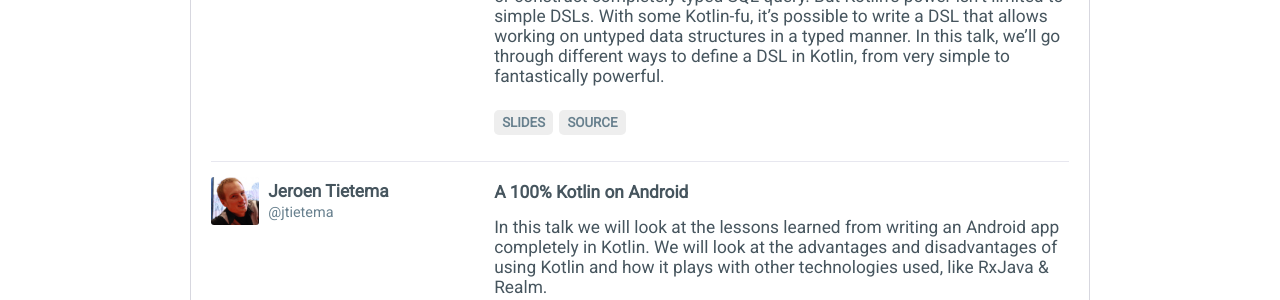
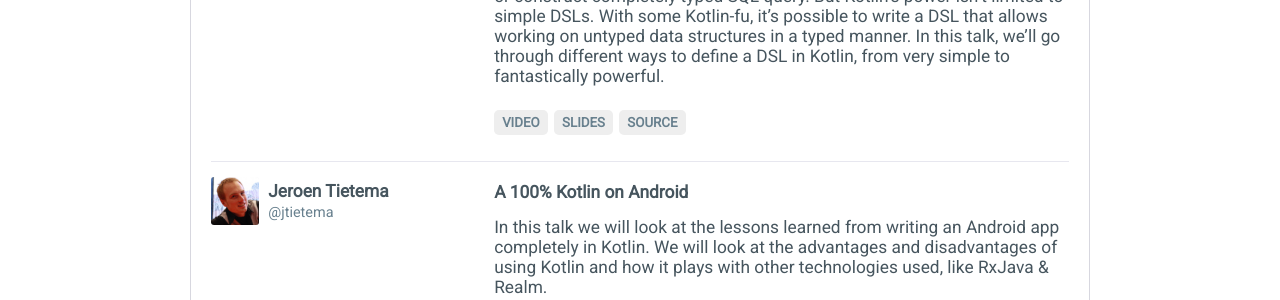
Before and after one commit to garethsime/sydkotlin.github.io, a Jekyll site: the page built from index.html, in a window 1280 px wide. Shown: the part 801-1101 px from the top of the page. Built offline with Jekyll 4.4.1, drawn with Linux system fonts in a browser that asks for light colours; nearby versions of some CDN libraries.

Commit message:
Update Kotlin Night talk materials

```diff
--- a/_data/events.yml
+++ b/_data/events.yml
@@ -90,6 +90,9 @@
         to fantastically powerful.
 
       links:
+          - title: Video
+            url: https://www.youtube.com/watch?v=YmU_gFtao_k
+
           - title: Slides
             url: http://serce.me/talk-fantastic-dsls/
 
```
